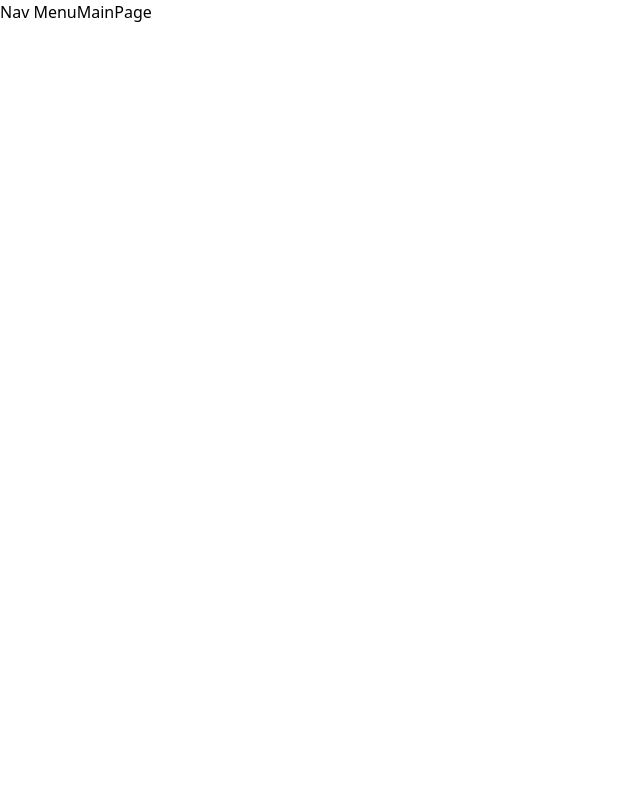
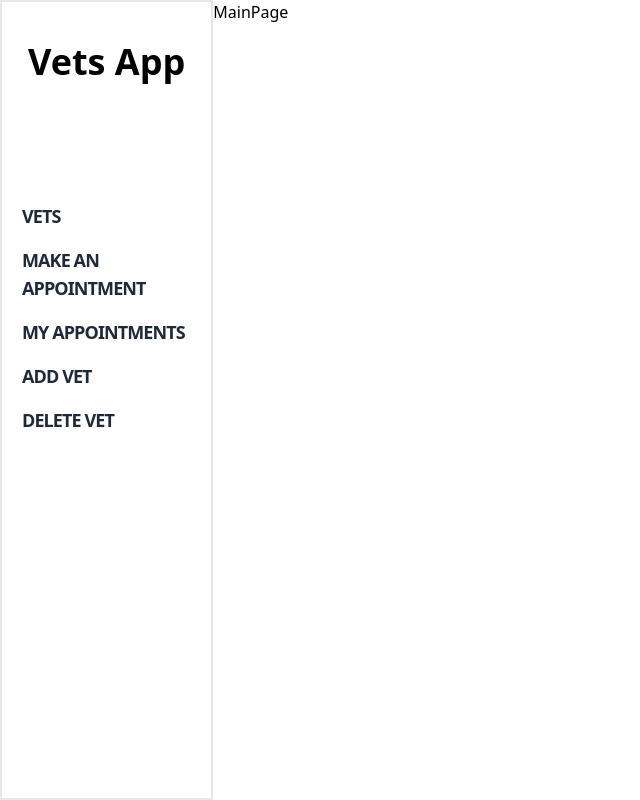
Before and after one commit to rskinnerc/vet-appointments-react, a React (Create React App) app: page /doctors in a window 1280 px wide. Shown: the whole page, without its empty margins (0-640 px from the left). Built offline with nearby package versions, Linux system fonts and the light colour scheme.

Commit message:
Add NavMenu file

```diff
--- a/src/components/NavMenu.js
+++ b/src/components/NavMenu.js
@@ -1,5 +1,16 @@
+import { Link } from 'react-router-dom';
+
 const NavMenu = () => (
-  <h1>Nav Menu</h1>
+  <header className="w-2/12 hidden md:flex flex-col border-solid border-2 border-gray">
+    <h1 className="self-center font-bold text-4xl pt-10">Vets App</h1>
+    <nav className="flex flex-col pl-3 mt-28">
+      <Link className="font-bold text-gray-800 hover:bg-citrus-500 hover:text-white text-lg pl-2 tracking-tighter py-2" href="/doctors">VETS</Link>
+      <Link className="font-bold text-gray-800 hover:bg-citrus-500 hover:text-white text-lg pl-2 tracking-tighter py-2" href="/">MAKE AN APPOINTMENT</Link>
+      <Link className="font-bold text-gray-800 hover:bg-citrus-500 hover:text-white text-lg pl-2 tracking-tighter py-2" href="/">MY APPOINTMENTS</Link>
+      <Link className="font-bold text-gray-800 hover:bg-citrus-500 hover:text-white text-lg pl-2 tracking-tighter py-2" href="/">ADD VET</Link>
+      <Link className="font-bold text-gray-800 hover:bg-citrus-500 hover:text-white text-lg pl-2 tracking-tighter py-2" href="/">DELETE VET</Link>
+    </nav>
+  </header>
 );
 
 export default NavMenu;
```
